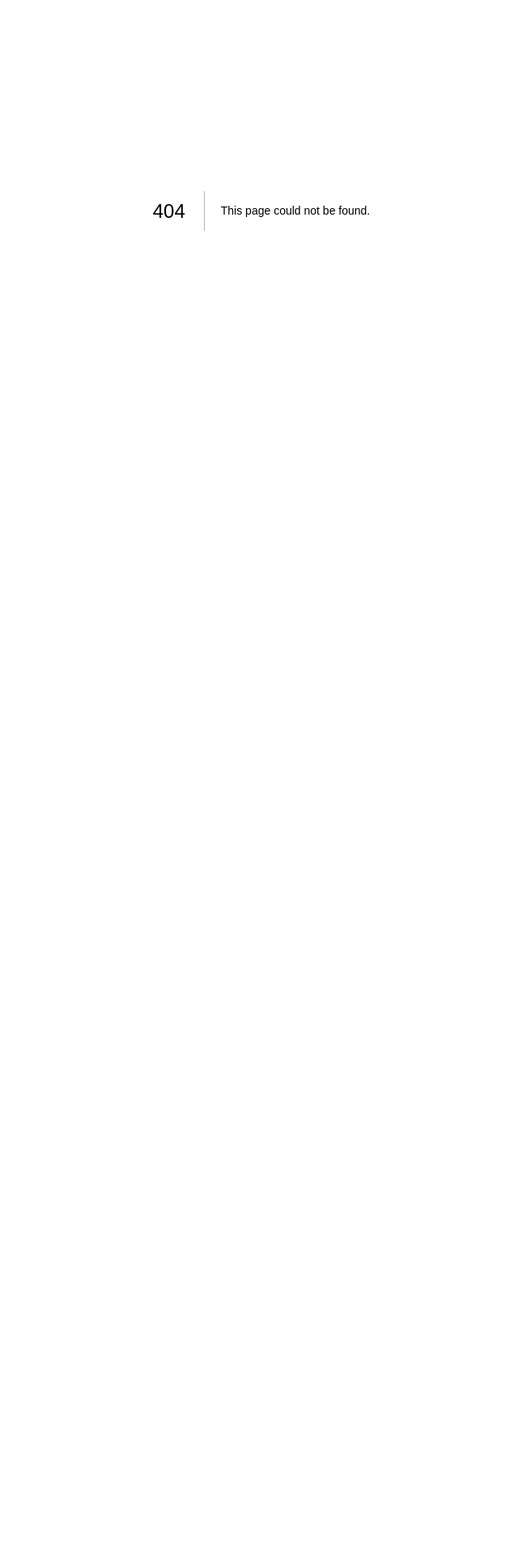
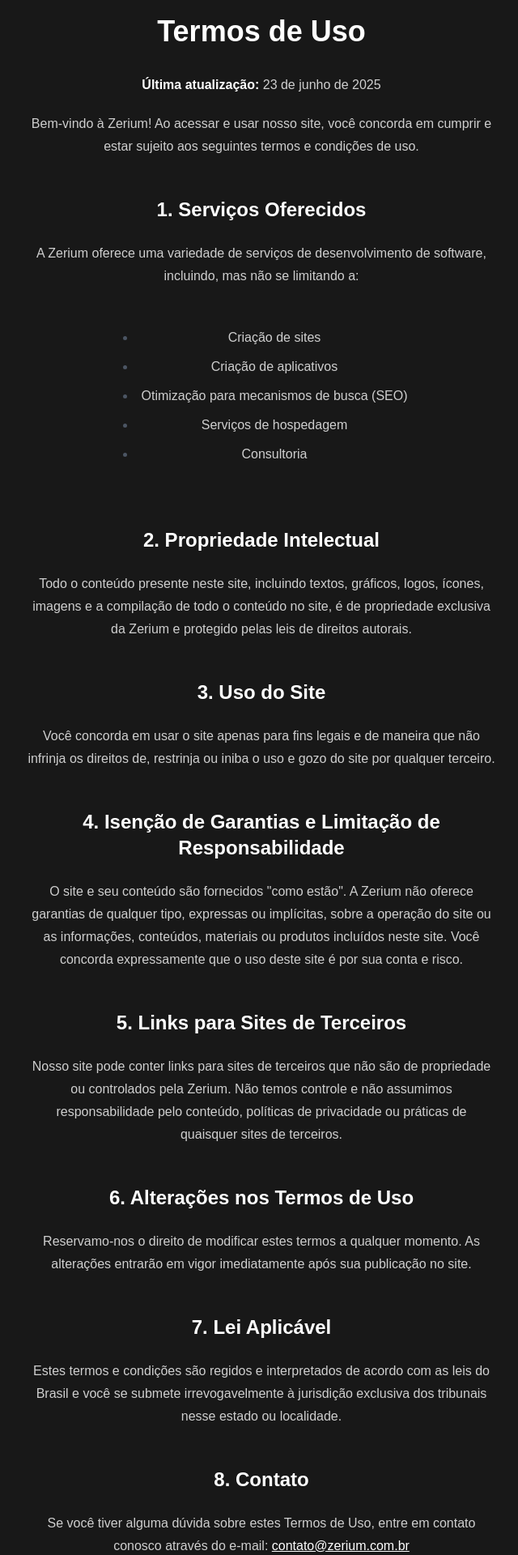
Before and after one commit to Douglas2803/Zerium, a Next.js app: page /termos-de-servico in a window 1280 px wide. Before the commit this address had no page. Shown: the part 140-2060 px from the top of the page at 81% size, without its empty margins (317-957 px from the left). Before the commit the page ends 800 px from the top, so only its background shows below. Built offline with nearby package versions, Linux system fonts and the light colour scheme.

Commit message:
feat: Cria página de termos de serviço

```diff
--- /dev/null
+++ b/src/app/termos-de-servico/page.tsx
@@ -0,0 +1,98 @@
+// src/app/termos-de-servico/page.tsx
+
+import { Footer } from "@/app/components/Footer";
+import Header from "@/app/components/Header";
+
+const TermosDeServicoPage = () => {
+  return (
+    <>
+      <Header />
+      <main className="container py-12">
+        <div className="prose prose-invert mx-auto [&_ul]:w-fit text-grey_3">
+          <h1>Termos de Uso</h1>
+
+          <p>
+            <strong>Última atualização:</strong> 23 de junho de 2025
+          </p>
+
+          <p>
+            Bem-vindo à Zerium! Ao acessar e usar nosso site, você concorda em
+            cumprir e estar sujeito aos seguintes termos e condições de uso.
+          </p>
+
+          <h2>1. Serviços Oferecidos</h2>
+          <p>
+            A Zerium oferece uma variedade de serviços de desenvolvimento de
+            software, incluindo, mas não se limitando a:
+          </p>
+
+          <div className="flex justify-center">
+            <ul>
+              <li>Criação de sites</li>
+              <li>Criação de aplicativos</li>
+              <li>Otimização para mecanismos de busca (SEO)</li>
+              <li>Serviços de hospedagem</li>
+              <li>Consultoria</li>
+            </ul>
+          </div>
+
+          <h2>2. Propriedade Intelectual</h2>
+          <p>
+            Todo o conteúdo presente neste site, incluindo textos, gráficos,
+            logos, ícones, imagens e a compilação de todo o conteúdo no site, é
+            de propriedade exclusiva da Zerium e protegido pelas leis de
+            direitos autorais.
+          </p>
+
+          <h2>3. Uso do Site</h2>
+          <p>
+            Você concorda em usar o site apenas para fins legais e de maneira
+            que não infrinja os direitos de, restrinja ou iniba o uso e gozo do
+            site por qualquer terceiro.
+          </p>
+
+          <h2>4. Isenção de Garantias e Limitação de Responsabilidade</h2>
+          <p>
+            O site e seu conteúdo são fornecidos "como estão". A Zerium não
+            oferece garantias de qualquer tipo, expressas ou implícitas, sobre a
+            operação do site ou as informações, conteúdos, materiais ou produtos
+            incluídos neste site. Você concorda expressamente que o uso deste
+            site é por sua conta e risco.
+          </p>
+
+          <h2>5. Links para Sites de Terceiros</h2>
+          <p>
+            Nosso site pode conter links para sites de terceiros que não são de
+            propriedade ou controlados pela Zerium. Não temos controle e não
+            assumimos responsabilidade pelo conteúdo, políticas de privacidade
+            ou práticas de quaisquer sites de terceiros.
+          </p>
+
+          <h2>6. Alterações nos Termos de Uso</h2>
+          <p>
+            Reservamo-nos o direito de modificar estes termos a qualquer
+            momento. As alterações entrarão em vigor imediatamente após sua
+            publicação no site.
+          </p>
+
+          <h2>7. Lei Aplicável</h2>
+          <p>
+            Estes termos e condições são regidos e interpretados de acordo com
+            as leis do Brasil e você se submete irrevogavelmente à jurisdição
+            exclusiva dos tribunais nesse estado ou localidade.
+          </p>
+
+          <h2>8. Contato</h2>
+          <p>
+            Se você tiver alguma dúvida sobre estes Termos de Uso, entre em
+            contato conosco através do e-mail:{" "}
+            <a href="mailto:contato@zerium.com.br">contato@zerium.com.br</a>
+          </p>
+        </div>
+      </main>
+      <Footer />
+    </>
+  );
+};
+
+export default TermosDeServicoPage;
```
